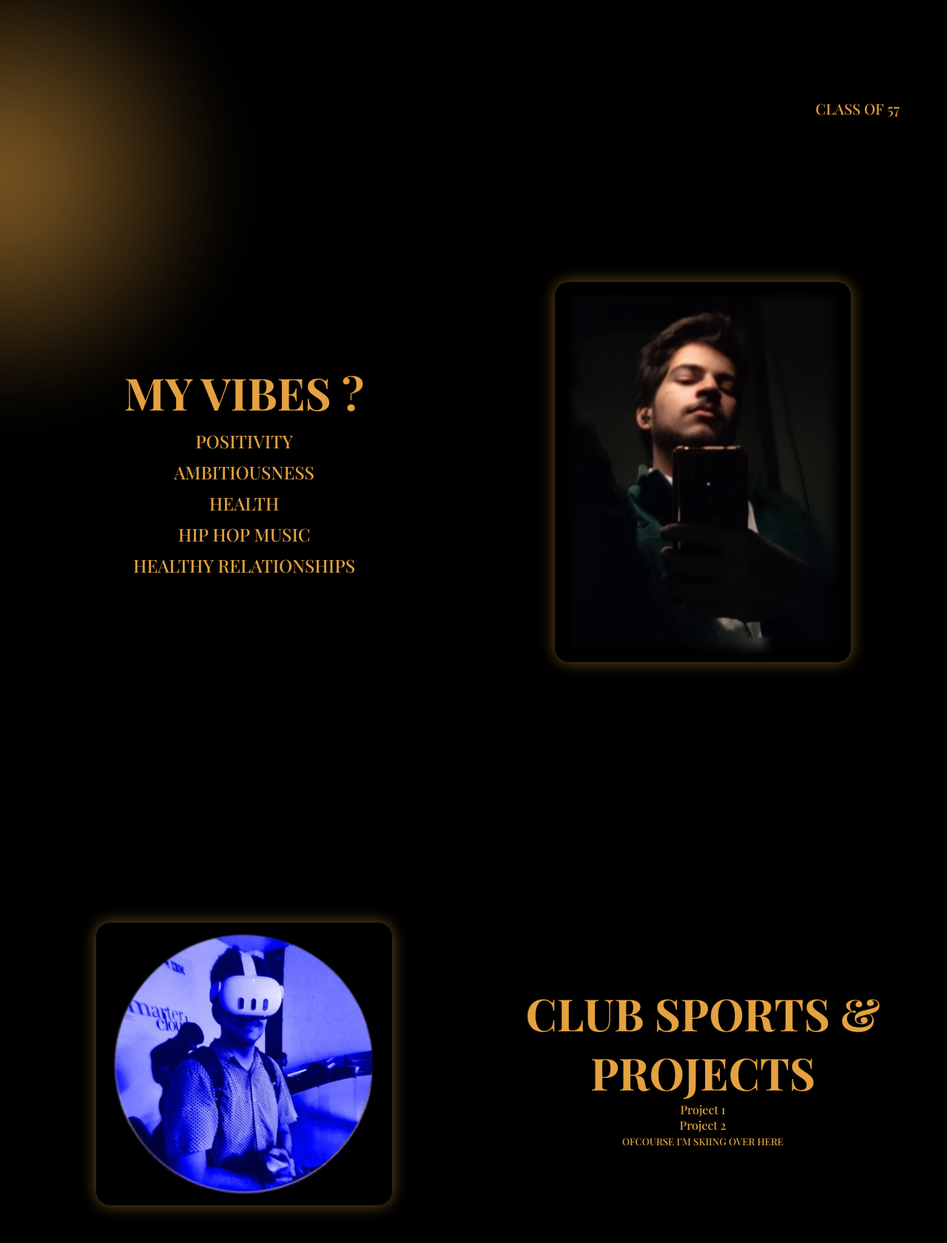
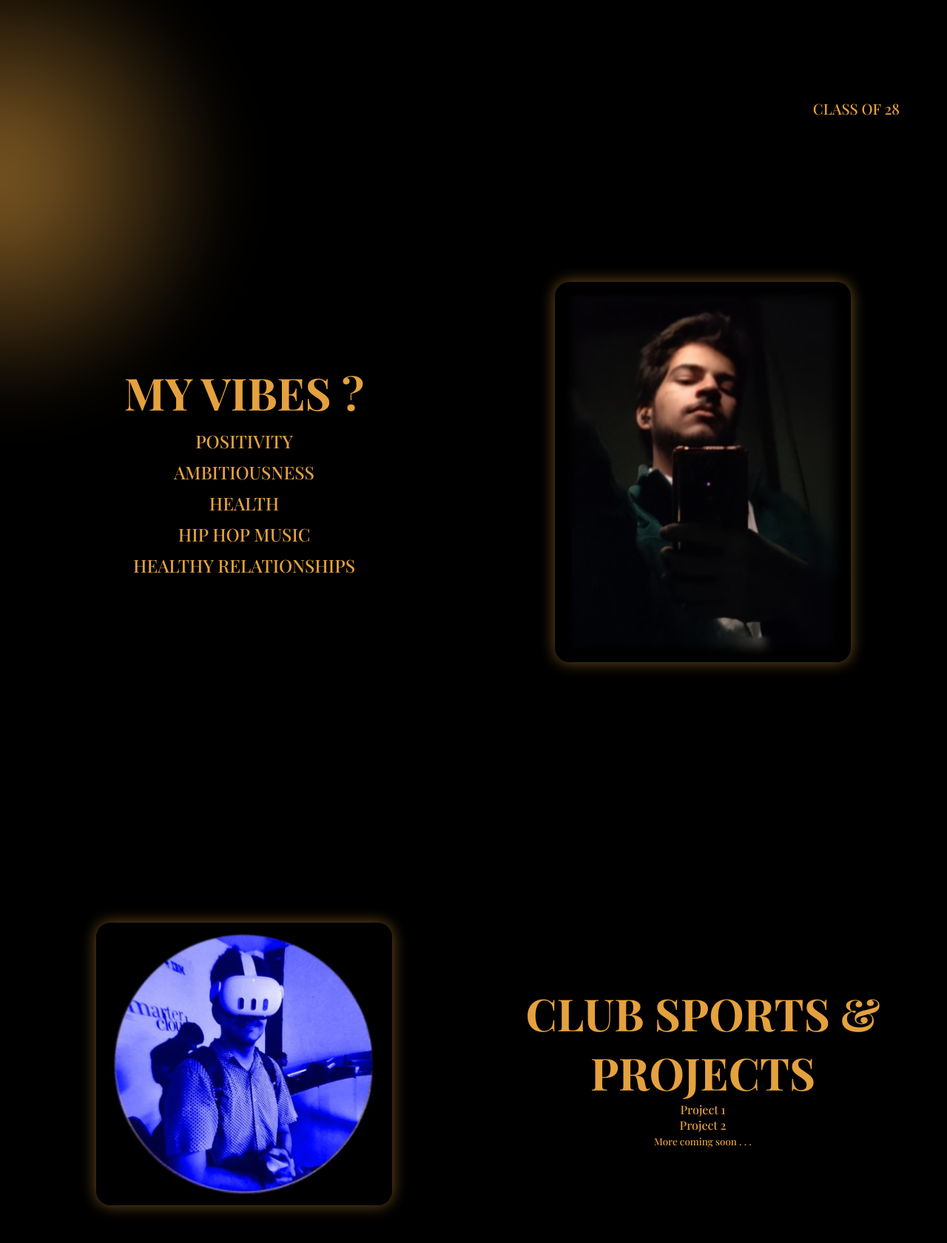
Before and after one commit to chirag-5/chirag-5.github.io, a plain HTML site: page index.html in a window 1280 px wide. Shown: the part 560-2240 px from the top of the page at 74% size. Drawn offline with nearby package versions, Linux system fonts and the light colour scheme.

Commit message:
Update index.html

```diff
--- a/index.html
+++ b/index.html
@@ -185,7 +185,7 @@
         <div class="wave wave-right"></div>
         <div class="subtitle">GOD BE WITH YOU</div>
         <div class="name">CHIRAG<br>NARWAL</div>
-        <div class="footer">CLASS OF 57</div>
+        <div class="footer">CLASS OF 28</div>
     </div>
 
     <div class="section-two">
@@ -213,7 +213,7 @@
             <h1>CLUB SPORTS & PROJECTS</h1>
             <p>Project 1 </p>
             <p>Project 2 </p>
-            <p><small>OFCOURSE I'M SKIING OVER HERE</small></p>
+            <p><small>More coming soon . . .</small></p>
         </div>
     </div>
 
```
